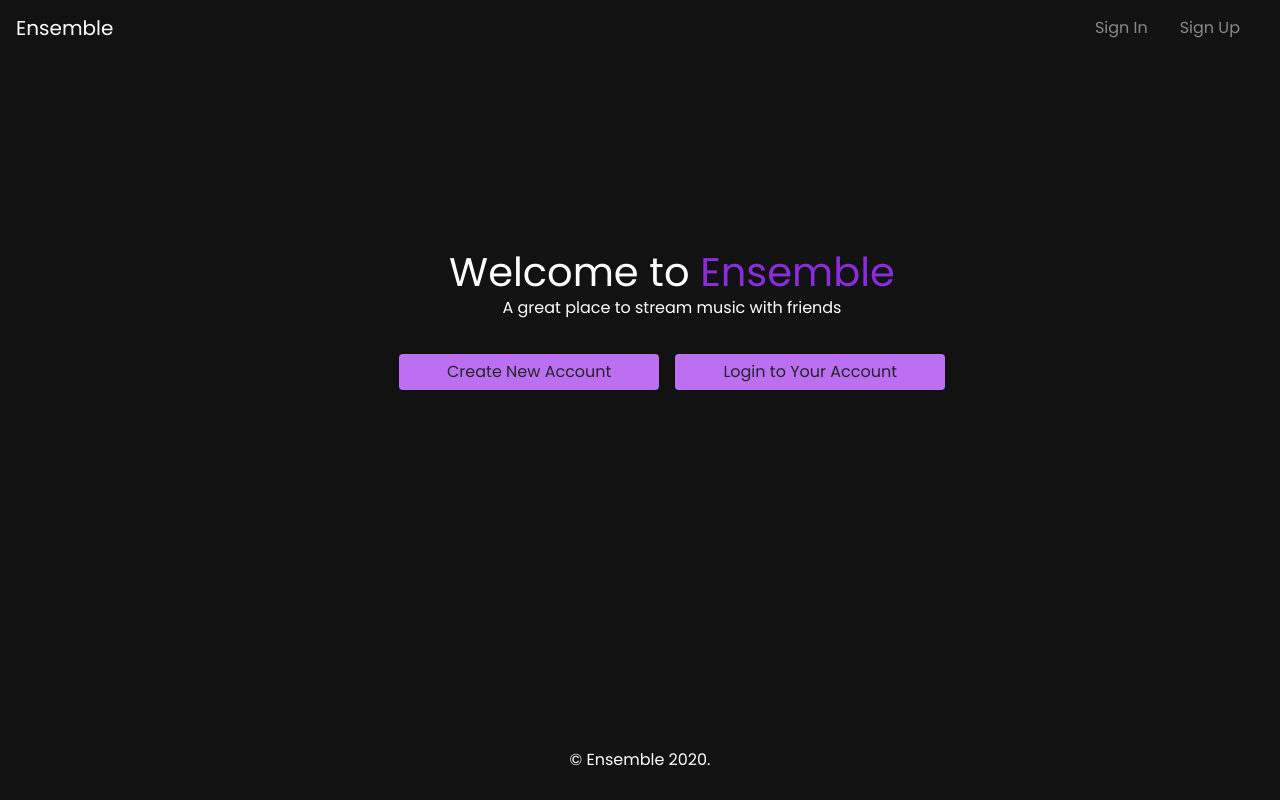
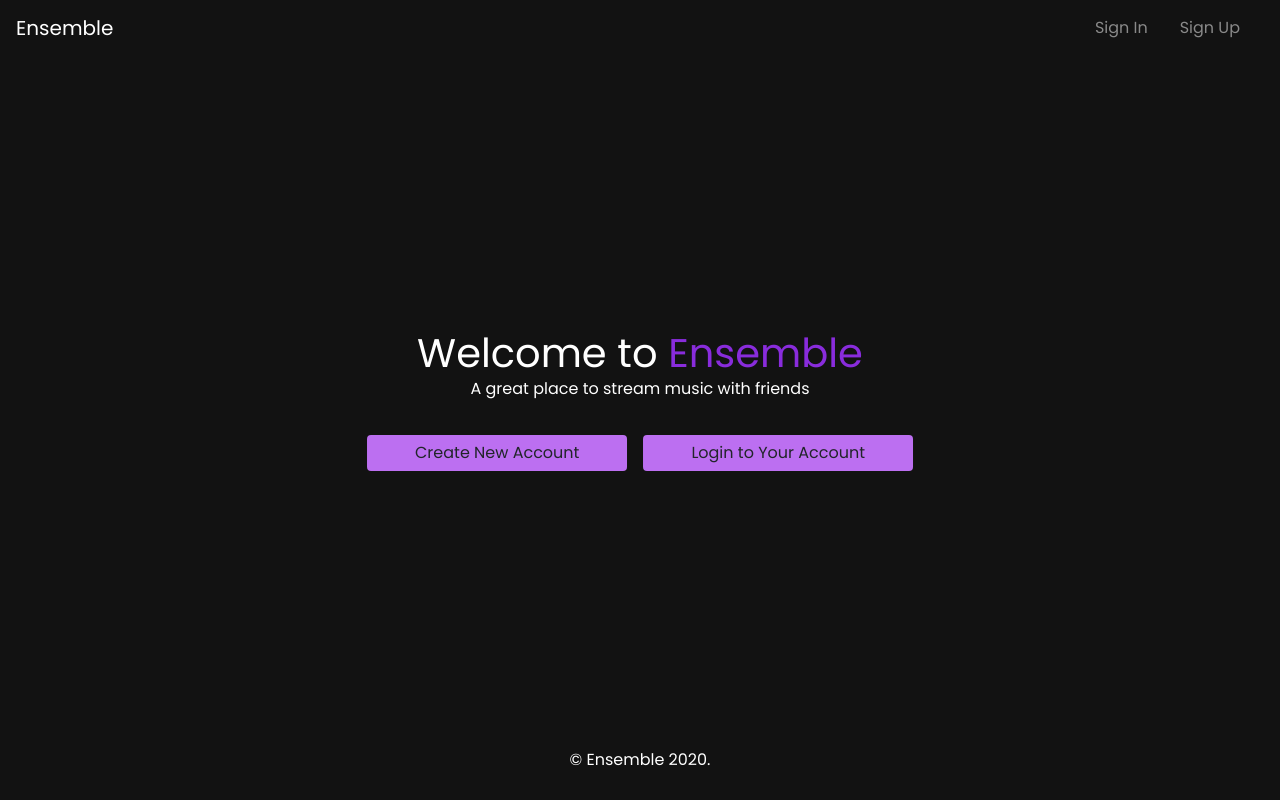
Before and after one commit to jeffreyluoxlvii/ensemble, a React (Create React App) app: page / in a window 1280 px wide. Built offline with nearby package versions, Linux system fonts and the light colour scheme; no server answers.

Commit message:
color update

```diff
--- a/src/styles.css
+++ b/src/styles.css
@@ -24,8 +24,9 @@ body {
 
 .center{
   position:fixed;
-  top:25%;
-  left: 30%;
+  top:50%;
+  left:50%;
+  transform: translate(-50%, -50%);
 }
 .text {
   color: #ffffff;
```
Also changed, not shown: 1 other file (tests, documents, lock files or other folders).
